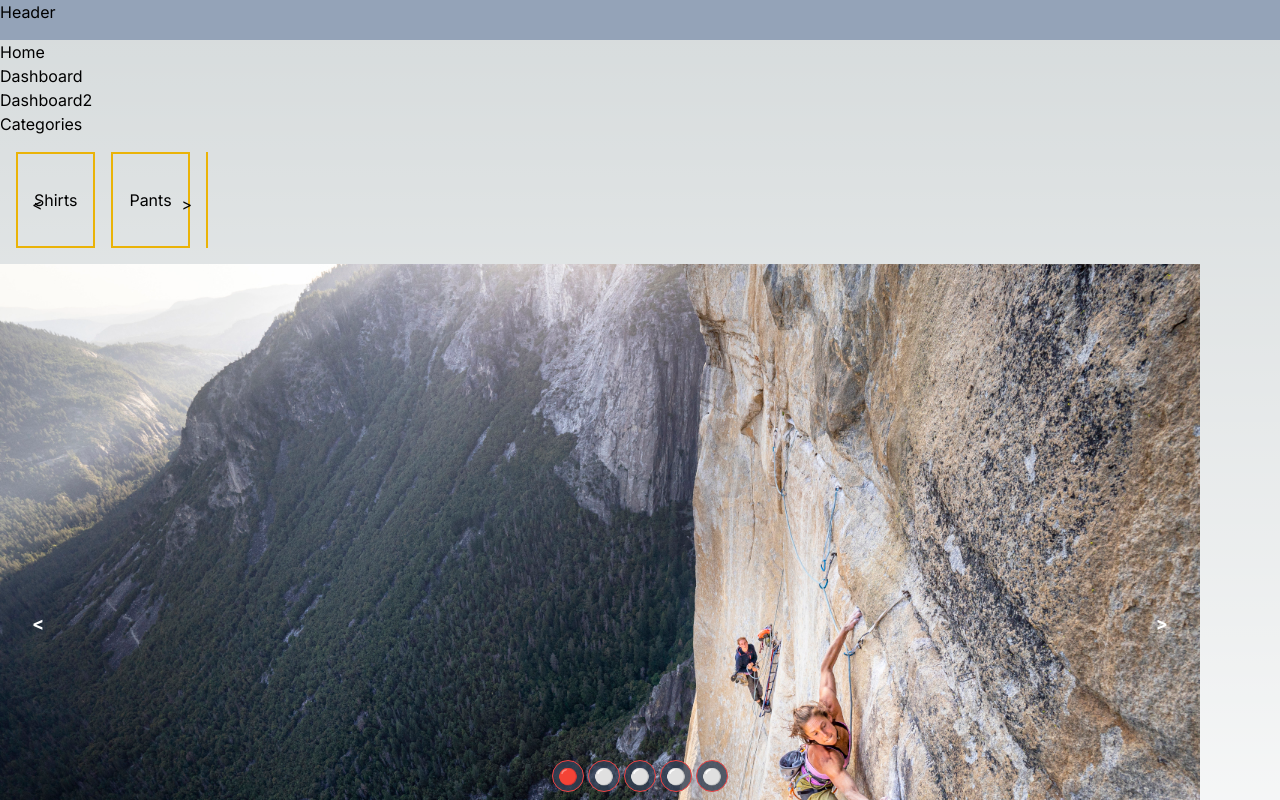
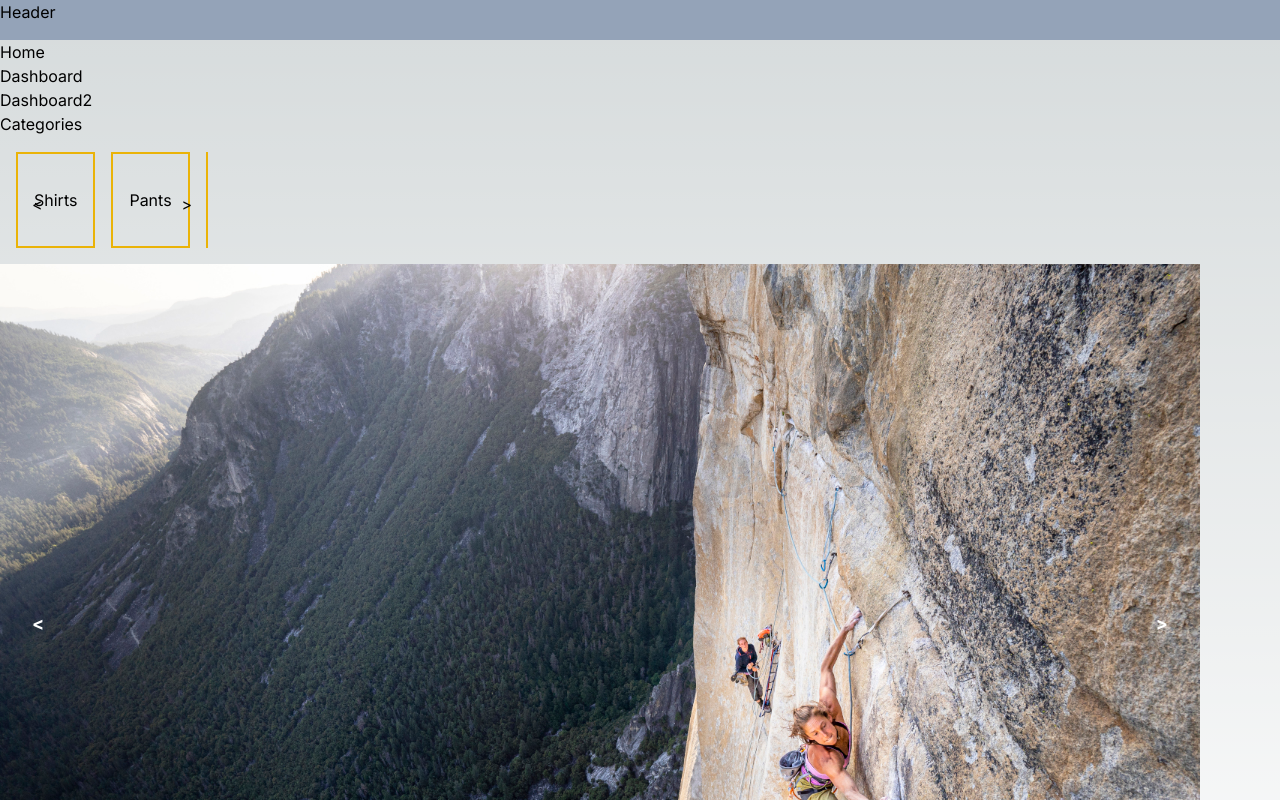
Before and after one commit to connorwarme/athlete-store, a Next.js app: page / in a window 1280 px wide. Shown: the top 800 px of the page. Built offline with nearby package versions, Linux system fonts and the light colour scheme.

Commit message:
Fix carousel buttons so they stay centered on image

```diff
--- a/src/app/components/carouselPhoto.jsx
+++ b/src/app/components/carouselPhoto.jsx
@@ -35,7 +35,7 @@ const CarouselPhoto = () => {
   const imgStyle =
     "w-full h-full object-cover block grow-0 shrink-0 transition-all duration-300 ease-in-out";
   return (
-    <section className="max-w-[1200px] w-full aspect-[10/6] my-auto mx-0" aria-label="Image Slider">
+    <section className="max-w-[1200px] w-full aspect-[10/6] my-auto mx-0 relative" aria-label="Image Slider">
       <a href="#skip-image-slider" className="absolute h-[1px] w-[1px] p-0 -m-[1px] overflow-hidden border-0 focus-visible:block focus-visible:top-1/2 focus-visible:left-0 focus-visible:m-0 focus-visible:h-auto focus-visible:w-auto focus-visible:p-4 focus-visible:border-1 focus-visible:bg-white focus-visible:text-black focus-visible:z-10" style={{"clip-path": "rect(0 0 0 0)"}}>Skip Image Slider Controls</a>
       <div className="w-full h-full relative overflow-hidden flex">
         {images.map((img, index) => (
@@ -57,7 +57,7 @@ const CarouselPhoto = () => {
           </span>
         </button>
       </div>
-      <div className="absolute bottom-2 left-1/2 -translate-x-1/2 flex gap-1">
+      <div className="absolute bottom-10 left-1/2 -translate-x-1/2 flex gap-1">
         {images.map((_, index) => (
           <button
             key={index}
```
